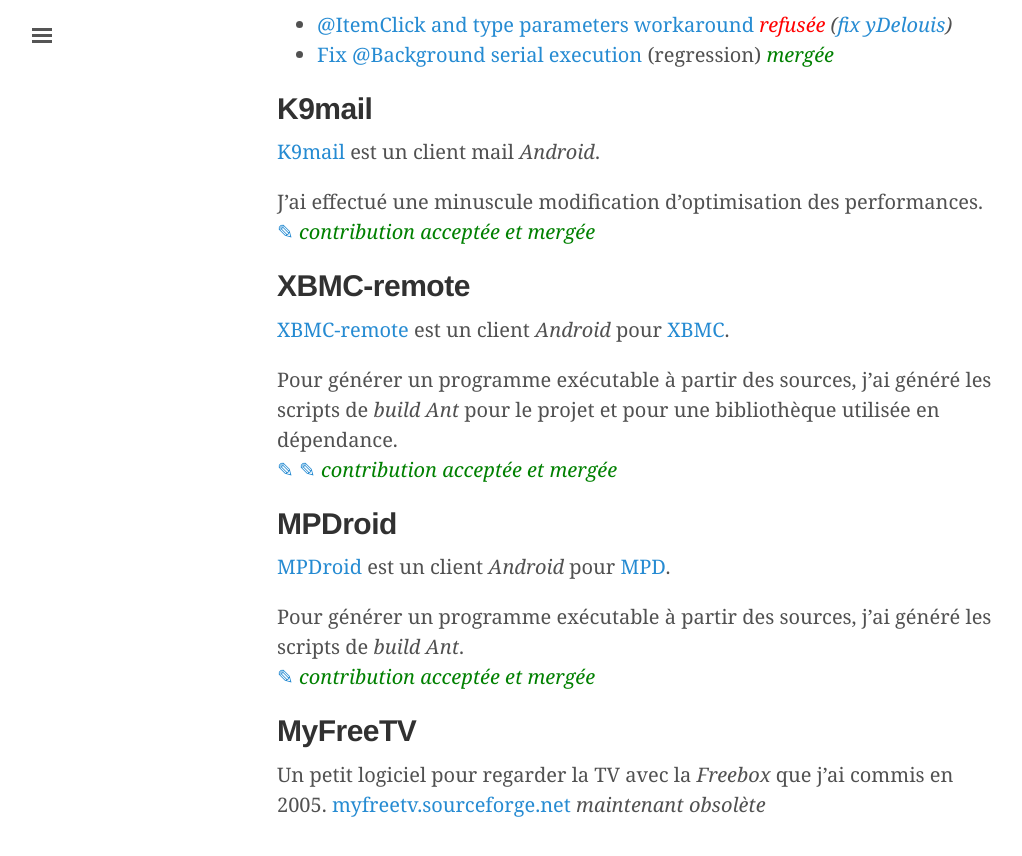
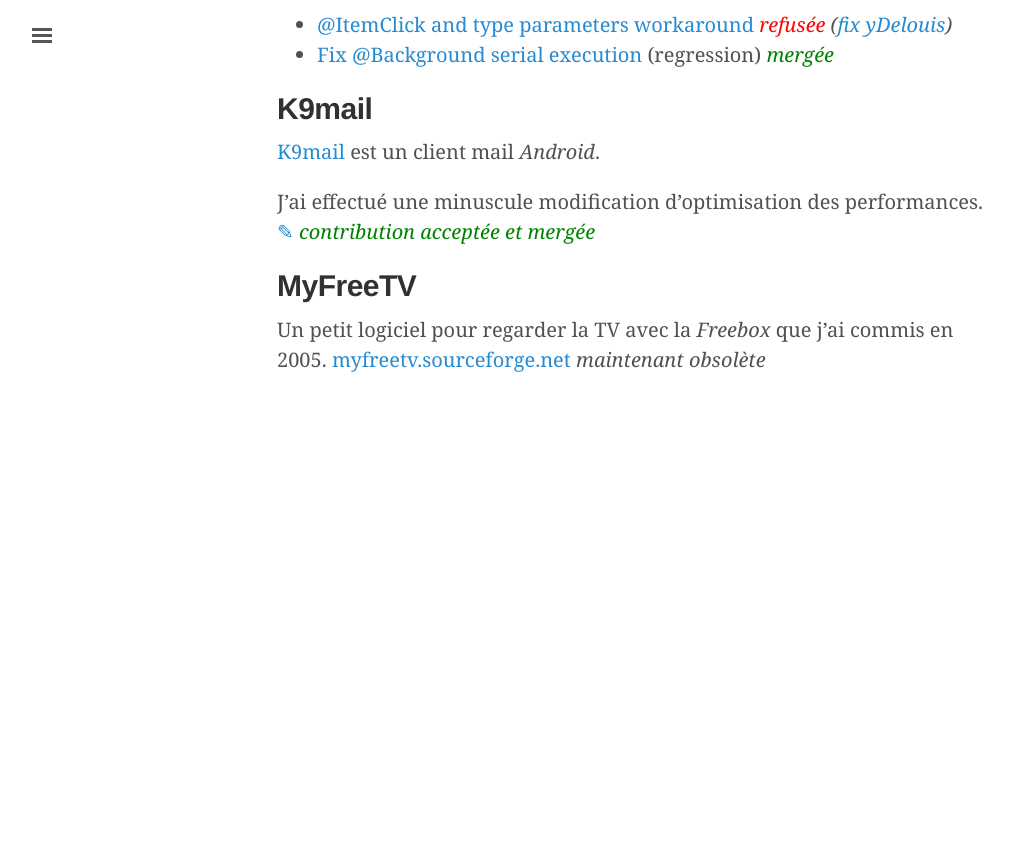
Before and after one commit to rom1v/blog.rom1v.com, a Jekyll site: the page built from contrib.md, in a window 1280 px wide and 900 px high, scrolled down 5240 px. Shown: the top 856 px of the window, without its empty margins (3-1025 px from the left). Built offline with Jekyll 4.4.1, drawn with Linux system fonts in a browser that asks for light colours; after the commit the page ends 5695 px from its top, so only the background shows below that.

Commit message:
Remove the least relevant contributions
Ant build scripts generation for Android project is not worth mentioning
in contrib/.

```diff
--- a/contrib.md
+++ b/contrib.md
@@ -330,37 +330,6 @@ J'ai effectué une minuscule modification d'optimisation des performances.
 [k9mail]: http://code.google.com/p/k9mail/
 
 
-
-## XBMC-remote
-
-[XBMC-remote][] est un client _Android_ pour [XBMC][].
-
-Pour générer un programme exécutable à partir des sources, j'ai généré les
-scripts de _build_ _Ant_ pour le projet et pour une bibliothèque utilisée en
-dépendance.
-[✎](https://github.com/freezy/android-xbmcremote/pull/74)
-[✎](https://github.com/freezy/xbmc-jsonrpclib-android/pull/4)
-<em style="color: green;">contribution acceptée et mergée</em>
-
-[xbmc-remote]: https://github.com/freezy/android-xbmcremote
-[xbmc]: http://fr.wikipedia.org/wiki/XBMC_Media_Center
-
-
-
-## MPDroid
-
-[MPDroid][] est un client _Android_ pour [MPD][].
-
-Pour générer un programme exécutable à partir des sources, j'ai généré les
-scripts de _build_ _Ant_.
-[✎](https://github.com/abarisain/dmix/issues/97)
-<em style="color: green;">contribution acceptée et mergée</em>
-
-[mpdroid]: https://github.com/abarisain/dmix
-[mpd]: {% post_url 2010-09-28-music-player-daemon-mpd-la-musique-a-distance %}
-
-
-
 ## MyFreeTV
 
 Un petit logiciel pour regarder la TV avec la _Freebox_ que j'ai commis en 2005.
```
